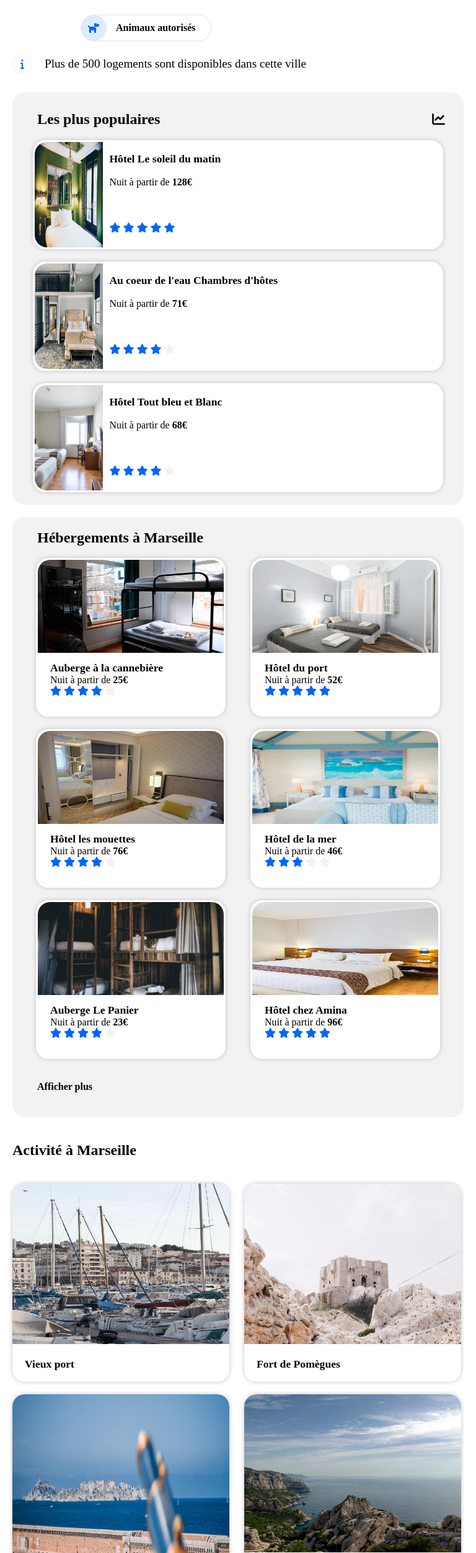
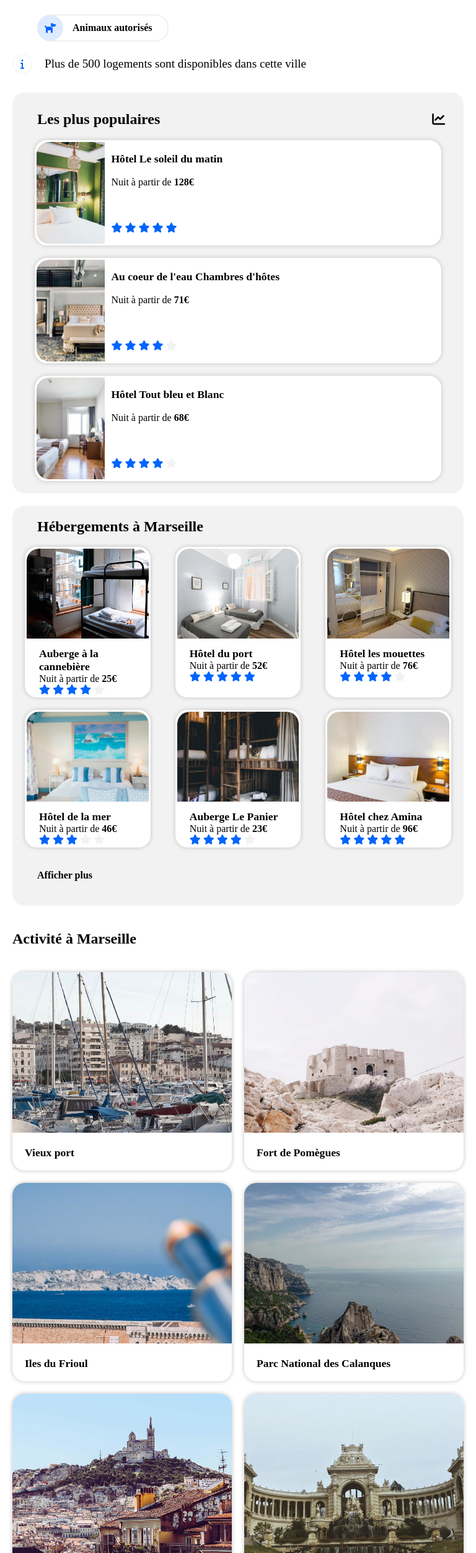
Before and after one commit to babytika-hub/BroudicJessica_2_08022021, a plain HTML site: page index.html in a window 768 px wide. Shown: the part 295-2800 px from the top of the page at 62% size. Drawn offline with Linux system fonts and the light colour scheme; a web font is replaced by a local one.

Commit message:
responsive design terminer + ajout de objectif fit sur les photos

```diff
--- a/css/style.css
+++ b/css/style.css
@@ -277,7 +277,6 @@ input
 .article_aside
 {
     display: flex;
-    height: 100%;
 }
 
 #conteneur_section
@@ -288,7 +287,7 @@ input
     height: auto;
     width: 70%;
     background-color: #F2F2F2;
-    margin-right: 50px;
+    margin-right: 20px;
 }
 
 .height_aside
@@ -337,14 +336,16 @@ input
 
 .box
 {
+    display: flex;
+    flex-direction: column;
     border: white 3px solid;
     border-radius: 20px;
     background-color: white;
-    width: 360px;
-    height: 250px;
+    height: 260px;
     box-shadow: 0 0 7px #C1C1C1;
     margin: 0 20px 20px 20px;
-
+    overflow: hidden;
+    flex: 25%;
 }
 
 .box h3, .box p
@@ -361,8 +362,9 @@ input
 .haut_arrondie
 {
     border-radius: 20px 20px 0px 0px;
-    height: 150px;
+    height: 145px;
     width: 100%;
+    object-fit: cover;
 }
 
 .positions
@@ -400,6 +402,7 @@ aside
     height: 100%;
     float: left;
     margin-right: 10px;
+    object-fit: cover;
 }
 
 .box_aside
@@ -411,6 +414,8 @@ aside
     height: 170px;
     margin-bottom: 20px;
     box-shadow: 0 0 7px #C1C1C1;
+    box-sizing: border-box;
+    overflow: hidden;
 }
 
 .card
@@ -476,6 +481,7 @@ h3
     height: 90%;
     width: 100%;
     border-radius: 20px 20px 0 0;
+    object-fit: cover;
 }
 
 .card2
@@ -492,6 +498,7 @@ h3
     height: 80%;
     width: 100%;
     border-radius: 20px 20px 0 0;
+    object-fit: cover;
 }
 
 .card3
@@ -508,6 +515,7 @@ h3
     height: 72%;
     width: 100%;
     border-radius: 20px 20px 0 0;
+    object-fit: cover;
 }
 
 .card4
@@ -524,6 +532,7 @@ h3
     height: 90%;
     width: 100%;
     border-radius: 20px 20px 0 0;
+    object-fit: cover;
 }
 
 .card5
@@ -540,6 +549,7 @@ h3
     height: 79%;
     width: 100%;
     border-radius: 20px 20px 0 0;
+    object-fit: cover;
 }
 
 .card6
@@ -556,6 +566,7 @@ h3
     height: 78%;
     width: 100%;
     border-radius: 20px 20px 0 0;
+    object-fit: cover;
 }
 
     /* Footer */
@@ -593,7 +604,7 @@ footer a:hover
     display: none;
 }
 
-@media (max-width: 414px)
+@media (max-width: 600px)
 {
     #wrapper
     {
@@ -857,7 +868,7 @@ footer a:hover
     .box
     {
         margin: 0 15px 30px 15px;
-        width: 90%;
+        width: auto;
         height: auto;
     }
 
@@ -978,7 +989,7 @@ footer a:hover
     }
 }
 
-@media (min-width:415px) and (max-width:768px)
+@media (min-width:601px) and (max-width:965px)
 {
     #wrapper
     {
@@ -987,12 +998,27 @@ footer a:hover
         padding: 0;
     }
 
-    nav
+    #filtres
     {
-        padding-right: 0;
-        margin-right: 30px;
-        padding-bottom: 30px;
+        flex-wrap: wrap;
     }
+
+    .box_nav
+    {
+        padding-left: 0;
+    }
+
+    .box_nav, .inscrire
+    {
+        margin-left: 0;
+        padding-top: 35px;
+    }
+
+    .inscrire a
+    {
+        margin-right: 0;
+    }
+
 
     /* Partie Recherche */
 
@@ -1022,11 +1048,6 @@ footer a:hover
     {
         display: flex;
         flex-wrap: wrap;
-    }
-
-    .filtre_dog
-    {
-        margin-left: 110px;
     }
 
     #info
@@ -1069,8 +1090,8 @@ footer a:hover
 
     .box
     {
-        height: 250px;
-        width: 300px;
+        height: auto;
+
         margin-bottom: 20px;
     }
 
@@ -1155,8 +1176,14 @@ footer a:hover
 
     #activity a
     {
-        width: 350px;
         height: auto;
+    }
+
+    #all_card img
+    {
+        object-fit: cover;
+        height: 259px;
+        width: 100%;
     }
 
     .card1
@@ -1165,22 +1192,10 @@ footer a:hover
         grid-row: 2;
     }
 
-    .card1 img
-    {
-        height: 60%;
-        width: 100%;
-    }
-
     .card2
     {
         grid-column: 2 / 3;
         grid-row: 2;
-    }
-
-    .card2 img
-    {
-        height: 81%;
-        width: 100%;
     }
 
     .card3
@@ -1189,22 +1204,10 @@ footer a:hover
         grid-row: 3;
     }
 
-    .card3 img
-    {
-        height: 80%;
-        width: 100%;
-    }
-
     .card4
     {
         grid-column:-2;
         grid-row: 3;
-    }
-
-    .card4 img
-    {
-        height: 51%;
-        width: 100%;
     }
 
     .card5
@@ -1213,22 +1216,10 @@ footer a:hover
         grid-row: 4;
     }
 
-    .card5 img
-    {
-        height: 80%;
-        width: 100%;
-    }
-
     .card6
     {
         grid-column: 2;
         grid-row: 4;
-    }
-
-    .card6 img
-    {
-        height: 80%;
-        width: 100%;
     }
 
     /* Partie footer */
@@ -1237,6 +1228,7 @@ footer a:hover
     {
         display: flex;
         justify-content: space-around;
+        height: auto;
     }
 
     #a_propos
@@ -1245,7 +1237,7 @@ footer a:hover
     }
 }
 
-@media (min-width:769px) and (max-width:1024px)
+@media (min-width:966px) and (max-width:1024px)
 {
     #wrapper
     {
@@ -1297,8 +1289,6 @@ footer a:hover
     .positions
     {
         margin: 0 0 20px 30px;
-
-
     }
 
     /* Partie Aside */
@@ -1364,7 +1354,6 @@ footer a:hover
 
     #activity a
     {
-        width: 315px;
         height: 300px;
     }
 
@@ -1398,3 +1387,11 @@ footer a:hover
         grid-row: 5;
     }
 }
+
+@media (min-width:1025px)
+{
+    aside
+    {
+        width: 40%;
+    }
+}
--- a/index.html
+++ b/index.html
@@ -85,8 +85,8 @@
 
                 <div class="wrap">
 
+                    <div class="box">
                         <a href="">
-                        <div class="box">
                             <img src="images/hebergements/3_medium/marcus-loke-WQJvWU_HZFo-unsplash.jpg"
                                 alt="Lit superposé dans une chambre avec vue sur la ville " class="haut_arrondie">
                             <h3>Auberge à la cannebière</h3>
@@ -97,11 +97,11 @@
                                 <i class="fas fa-star"></i>
                                 <i class="fas fa-star" style="color: #F2F2F2"></i>
                             </p>
+                        </a>
                         </div>
-                    </a>
 
+                    <div class="box">
                             <a href="">
-                        <div class="box">
                             <img src="images/hebergements/4_small/fred-kleber-gTbaxaVLvsg-unsplash.jpg"
                                 alt="Chambre avec deux lit avec vue sur l'extérieur" class="haut_arrondie">
                             <h3>Hôtel du port</h3>
@@ -112,11 +112,11 @@
                                 <i class="fas fa-star"></i>
                                 <i class="fas fa-star"></i>
                             </p>
+                        </a>
                         </div>
-                    </a>
 
+                    <div class="box">
                             <a href="">
-                        <div class="box">
                             <img src="images/hebergements/4_small/reisetopia-B8WIgxA_PFU-unsplash.jpg"
                                 alt="Un lit deux place avec un grand miroir" class="haut_arrondie">
                             <h3>Hôtel les mouettes</h3>
@@ -127,11 +127,11 @@
                                 <i class="fas fa-star"></i>
                                 <i class="fas fa-star" style="color: #F2F2F2"></i>
                             </p>
+                        </a>
                         </div>
-                    </a>
 
+                    <div class="box">
                             <a href="">
-                        <div class="box">
                             <img src="images/hebergements/4_small/annie-spratt-Eg1qcIitAuA-unsplash.jpg"
                                 alt="Lit deux place avec un grand tableau accroché juste au dessus"
                                 class="haut_arrondie">
@@ -143,11 +143,11 @@
                                 <i class="fas fa-star" style="color: #F2F2F2"></i>
                                 <i class="fas fa-star" style="color: #F2F2F2"></i>
                             </p>
+                        </a>
                         </div>
-                    </a>
 
+                    <div class="box">
                             <a href="">
-                        <div class="box">
                             <img src="images/hebergements/4_small/nicate-lee-kT-ZyaiwBe0-unsplash.jpg"
                                 alt="deux lits superposé en bois avec une échelle" class="haut_arrondie">
                             <h3>Auberge Le Panier</h3>
@@ -158,11 +158,11 @@
                                 <i class="fas fa-star"></i>
                                 <i class="fas fa-star" style="color: #F2F2F2"></i>
                             </p>
+                        </a>
                         </div>
-                    </a>
 
+                    <div class="box">
                             <a href="">
-                        <div class="box">
                             <img src="images/hebergements/4_small/febrian-zakaria-sjvU0THccQA-unsplash.jpg"
                                 alt="chambre spatieuse contenant deux lits avec un bureau et une table"
                                 class="haut_arrondie">
@@ -174,8 +174,8 @@
                                 <i class="fas fa-star"></i>
                                 <i class="fas fa-star"></i>
                             </p>
+                        </a>
                         </div>
-                    </a>
                 </div>
 
                 <a href="">
@@ -198,7 +198,7 @@
                                 <img src="images/hebergements/4_small/emile-guillemot-Bj_rcSC5XfE-unsplash.jpg"
                                     alt="un lit deux place avec un miroir au dessus, vue sur l'extérieur"
                                     class="flottant_aside">
-                                <h3>Hôtel Le soleil du <br> matin</h3>
+                                <h3>Hôtel Le soleil du matin</h3>
                                 <p>Nuit à partir de <strong>128€</strong></p>
                                 <i class="fas fa-star"></i>
                                 <i class="fas fa-star"></i>
@@ -212,7 +212,7 @@
                                 <img src="images/hebergements/4_small/aw-creative-VGs8z60yT2c-unsplash.jpg"
                                     alt="Grande chambre magnifique avec un lit deux places, étage inférieur protégé par une barrière en fer. Accès à l'autre pièce par la chambre "
                                     class="flottant_aside">
-                                <h3>Au coeur de l'eau<br> Chambres d'hôtes</h3>
+                                <h3>Au coeur de l'eau Chambres d'hôtes</h3>
                                 <p>Nuit à partir de <strong>71€</strong></p>
                                 <i class="fas fa-star"></i>
                                 <i class="fas fa-star"></i>
@@ -225,7 +225,7 @@
                                 <img src="images/hebergements/4_small/febrian-zakaria-M6S1WvfW68A-unsplash.jpg"
                                     alt="Grand lit deux place avec un contour en bois au niveau de la tête de lit"
                                     class="flottant_aside">
-                                <h3>Hôtel Tout bleu et <br> Blanc</h3>
+                                <h3>Hôtel Tout bleu et Blanc</h3>
                                 <p>Nuit à partir de <strong>68€</strong></p>
                                 <i class="fas fa-star"></i>
                                 <i class="fas fa-star"></i>
```
Lines whose indentation alone changed are shown as unchanged.
